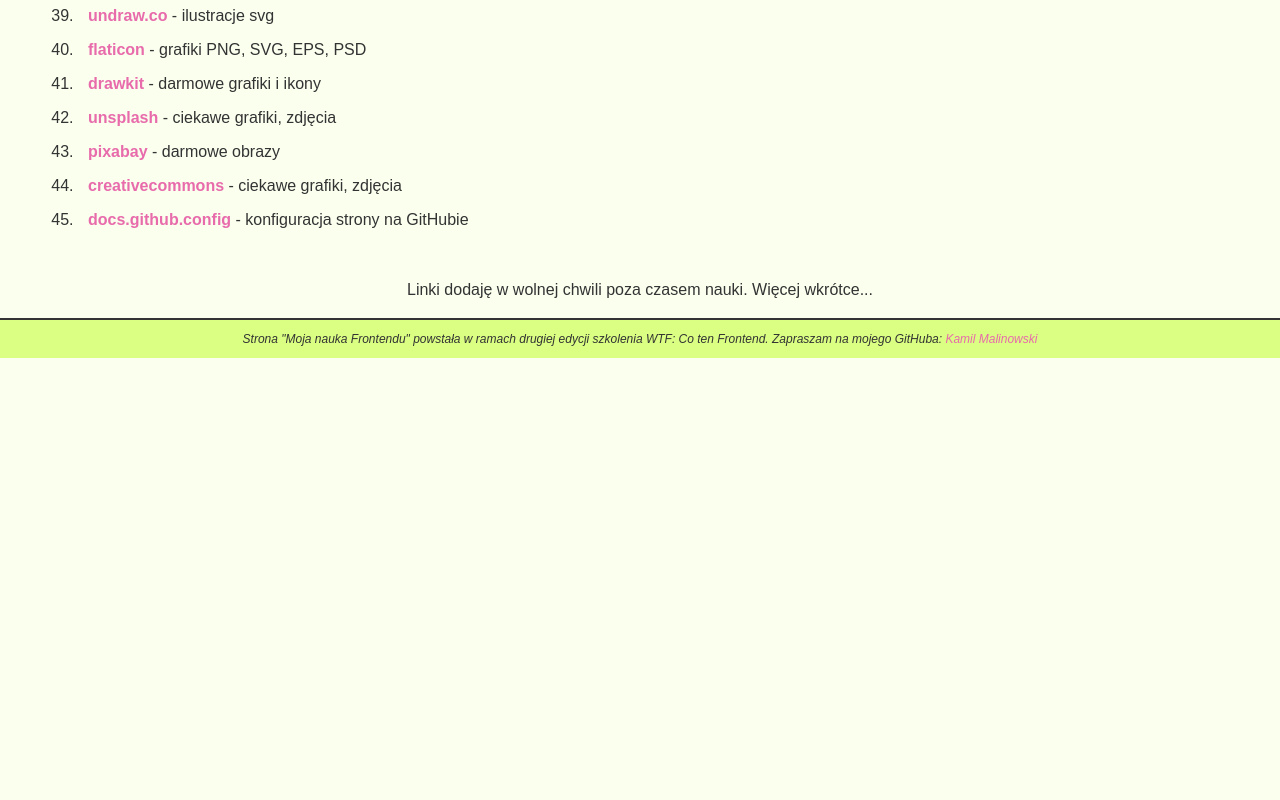
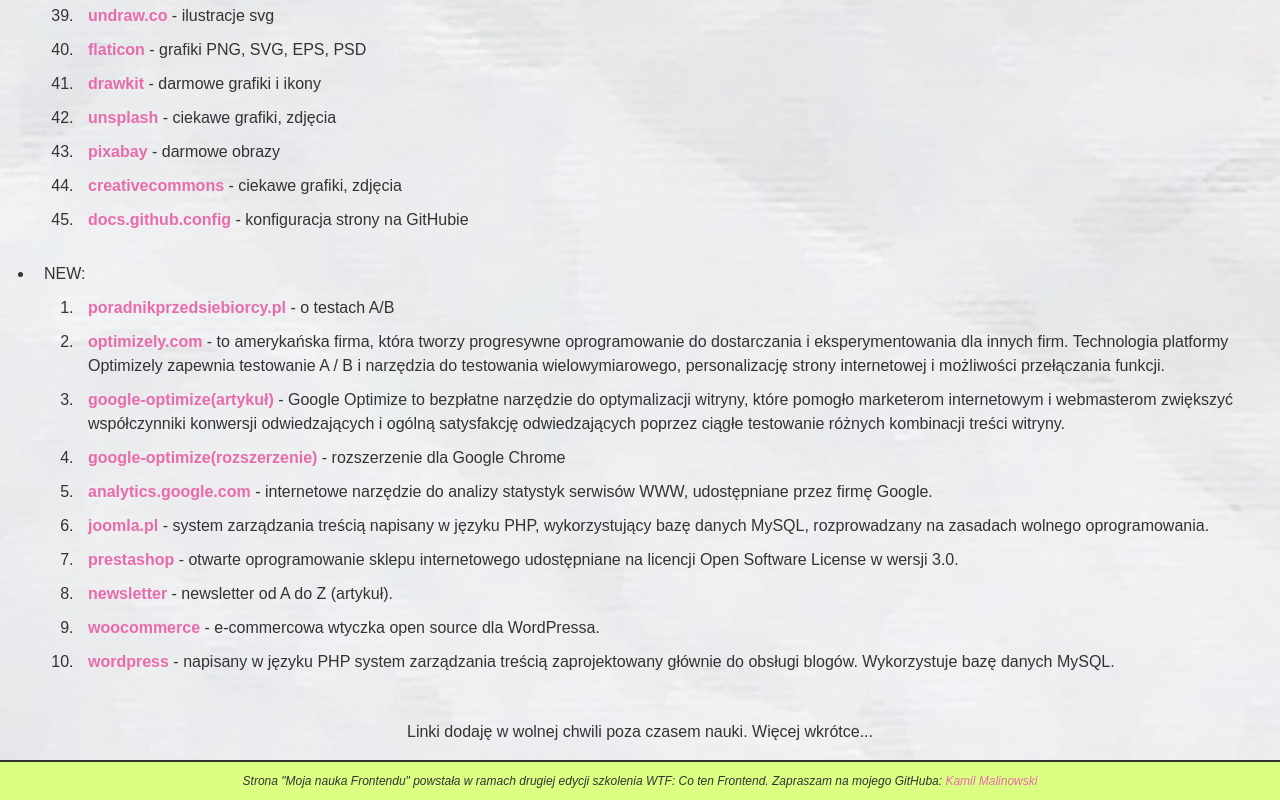
Before and after one commit to kamilMalinowski/Awesome-Notes, a website built with webpack: page src/pages/index.html in a window 1280 px wide. Shown: the part 4416-5216 px from the top of the page. Before the commit the page ends 4774 px from the top, so only its background shows below. Built offline with nearby package versions, Linux system fonts and the light colour scheme; no server answers; a web font is replaced by a local one.

Commit message:
feat: update links, add background image to body

```diff
--- a/src/pages/index.html
+++ b/src/pages/index.html
@@ -17,12 +17,12 @@
     <!-- OPTIONAL description. 2-4 sentences. -->
     <meta property="og:description" content="Kamil's awesome notes" />
     <!-- full url with http(s) ie. https://maciejkorsan.github.io/my-repo/ -->
-    <meta property="og:url" content="https://kamilmalinowski.github.io/awesome-notes/" />
+    <meta
+      property="og:url"
+      content="https://kamilmalinowski.github.io/awesome-notes/"
+    />
     <!-- full url to the image with http(s) ie. https://maciejkorsan.github.io/my-repo/assets/img/fb.png. Facebook suggests at least 1200 x 630. -->
-    <meta
-      property="og:image"
-      content="#"
-    />
+    <meta property="og:image" content="#" />
   </head>
 
   <body class="body">
@@ -1308,6 +1308,132 @@
                 </li>
               </ol>
             </li>
+            <!-- Nowości -->
+            <li class="notes-list__element notes-list__element--category">
+              NEW:
+              <ol class="notes-list">
+                <li class="notes-list__element">
+                  <a
+                    class="notes-list__link"
+                    target="_blank"
+                    rel="noopener noreferrer"
+                    title="poradnikprzedsiebiorcy.pl"
+                    href="https://poradnikprzedsiebiorcy.pl/-testy-a-b-dowiedz-sie-o-nich-wszystkiego-i-wybieraj-dobrze"
+                    >poradnikprzedsiebiorcy.pl</a
+                  >
+                  - o testach A/B
+                </li>
+
+                <li class="notes-list__element">
+                  <a
+                    class="notes-list__link"
+                    target="_blank"
+                    rel="noopener noreferrer"
+                    title="optimizely.com"
+                    href="https://www.optimizely.com/"
+                    >optimizely.com</a
+                  >
+                  - to amerykańska firma, która tworzy progresywne
+                  oprogramowanie do dostarczania i eksperymentowania dla innych
+                  firm. Technologia platformy Optimizely zapewnia testowanie A /
+                  B i narzędzia do testowania wielowymiarowego, personalizację
+                  strony internetowej i możliwości przełączania funkcji.
+                </li>
+
+                <li class="notes-list__element">
+                  <a
+                    class="notes-list__link"
+                    target="_blank"
+                    rel="noopener noreferrer"
+                    title="google-optimize"
+                    href="https://digitalhill.pl/blog/google-optimize-czego-sluzy-warto-o-nim-wiedziec/"
+                    >google-optimize(artykuł)</a
+                  >
+                  - Google Optimize to bezpłatne narzędzie do optymalizacji
+                  witryny, które pomogło marketerom internetowym i webmasterom
+                  zwiększyć współczynniki konwersji odwiedzających i ogólną
+                  satysfakcję odwiedzających poprzez ciągłe testowanie różnych
+                  kombinacji treści witryny.
+                </li>
+                <li class="notes-list__element">
+                  <a
+                    class="notes-list__link"
+                    target="_blank"
+                    rel="noopener noreferrer"
+                    title="google-optimize"
+                    href="https://chrome.google.com/webstore/detail/google-optimize/bhdplaindhdkiflmbfbciehdccfhegci"
+                  >google-optimize(rozszerzenie)</a>
+                  - rozszerzenie dla Google Chrome
+                </li>
+
+                <li class="notes-list__element">
+                  <a
+                    class="notes-list__link"
+                    target="_blank"
+                    rel="noopener noreferrer"
+                    title="analytics.google.com"
+                    href="https://analytics.google.com/analytics/web/"
+                  >analytics.google.com</a>
+                  - internetowe narzędzie do analizy statystyk serwisów WWW, udostępniane przez firmę Google.
+                </li>
+
+
+                <li class="notes-list__element">
+                  <a
+                    class="notes-list__link"
+                    target="_blank"
+                    rel="noopener noreferrer"
+                    title="joomla.pl"
+                    href="https://www.joomla.pl/"
+                  >joomla.pl</a>
+                  -  system zarządzania treścią napisany w języku PHP, wykorzystujący bazę danych MySQL, rozprowadzany na zasadach wolnego oprogramowania.
+                </li>
+
+                <li class="notes-list__element">
+                  <a
+                    class="notes-list__link"
+                    target="_blank"
+                    rel="noopener noreferrer"
+                    title="prestashop"
+                    href="https://www.prestashop.com/pl"
+                  >prestashop</a>
+                  -  otwarte oprogramowanie sklepu internetowego udostępniane na licencji Open Software License w wersji 3.0.
+                </li>
+
+                <li class="notes-list__element">
+                  <a
+                    class="notes-list__link"
+                    target="_blank"
+                    rel="noopener noreferrer"
+                    title="newsletter"
+                    href="https://sare.pl/blog/e-mail-marketing/newsletter/"
+                  >newsletter</a>
+                  - newsletter od A do Z (artykuł).
+                </li>
+
+                <li class="notes-list__element">
+                  <a
+                    class="notes-list__link"
+                    target="_blank"
+                    rel="noopener noreferrer"
+                    title="woocommerce"
+                    href="https://woocommerce.com/"
+                  >woocommerce</a>
+                  - e-commercowa wtyczka open source dla WordPressa.
+                </li>
+
+                <li class="notes-list__element">
+                  <a
+                    class="notes-list__link"
+                    target="_blank"
+                    rel="noopener noreferrer"
+                    title="wordpress"
+                    href="https://pl.wordpress.org/"
+                  >wordpress</a>
+                  - napisany w języku PHP system zarządzania treścią zaprojektowany głównie do obsługi blogów. Wykorzystuje bazę danych MySQL.
+                </li>
+              </ol>
+            </li>
           </ul>
 
           <ol class="notes-list">
--- a/src/scss/main.scss
+++ b/src/scss/main.scss
@@ -23,7 +23,9 @@
   display: none;
 }
 .body {
-  background: var(--color-bg);
+  // background: var(--color-bg);
+  background: url("../assets/img/bg-paper.jpg");
+  background-size: cover;
   font-family: "Miriam Libre", sans-serif;
   font-size: 16px;
   color: var(--color-gray);
```
Also changed, not shown: src/assets/img/bg-paper.jpg (added).
